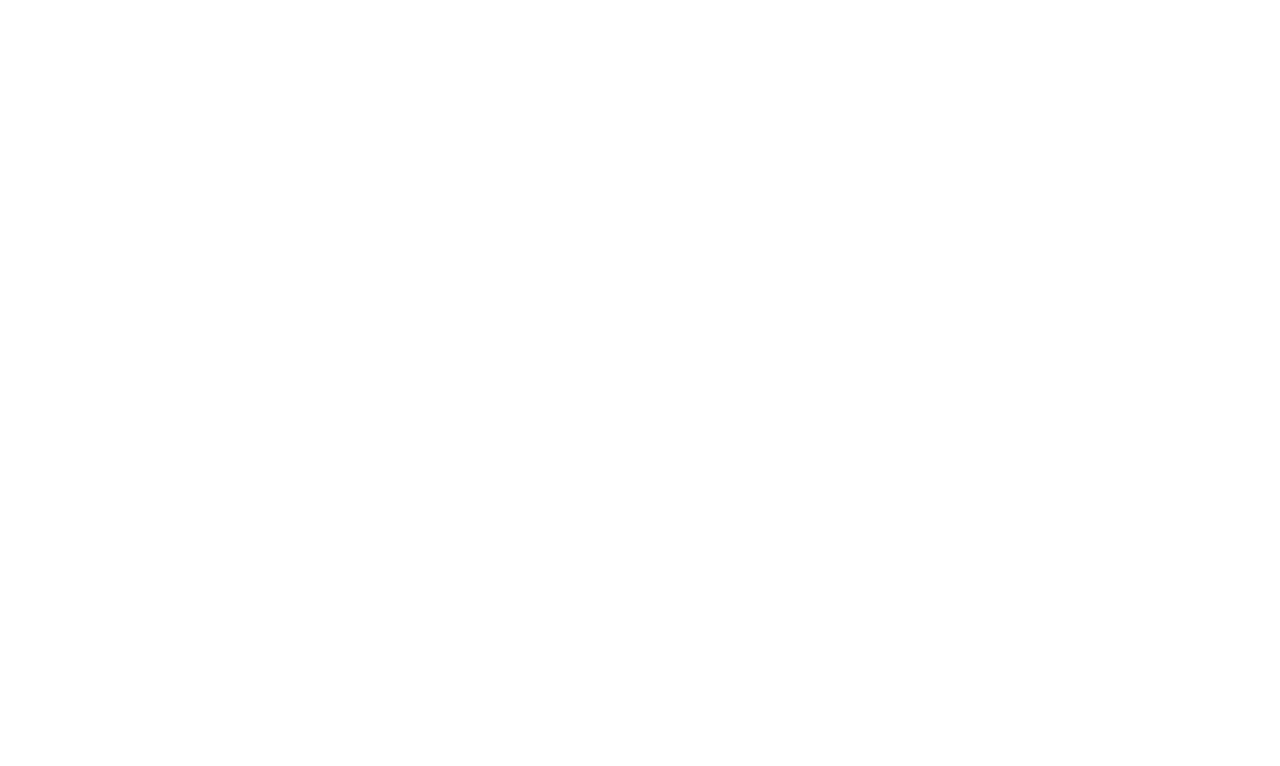
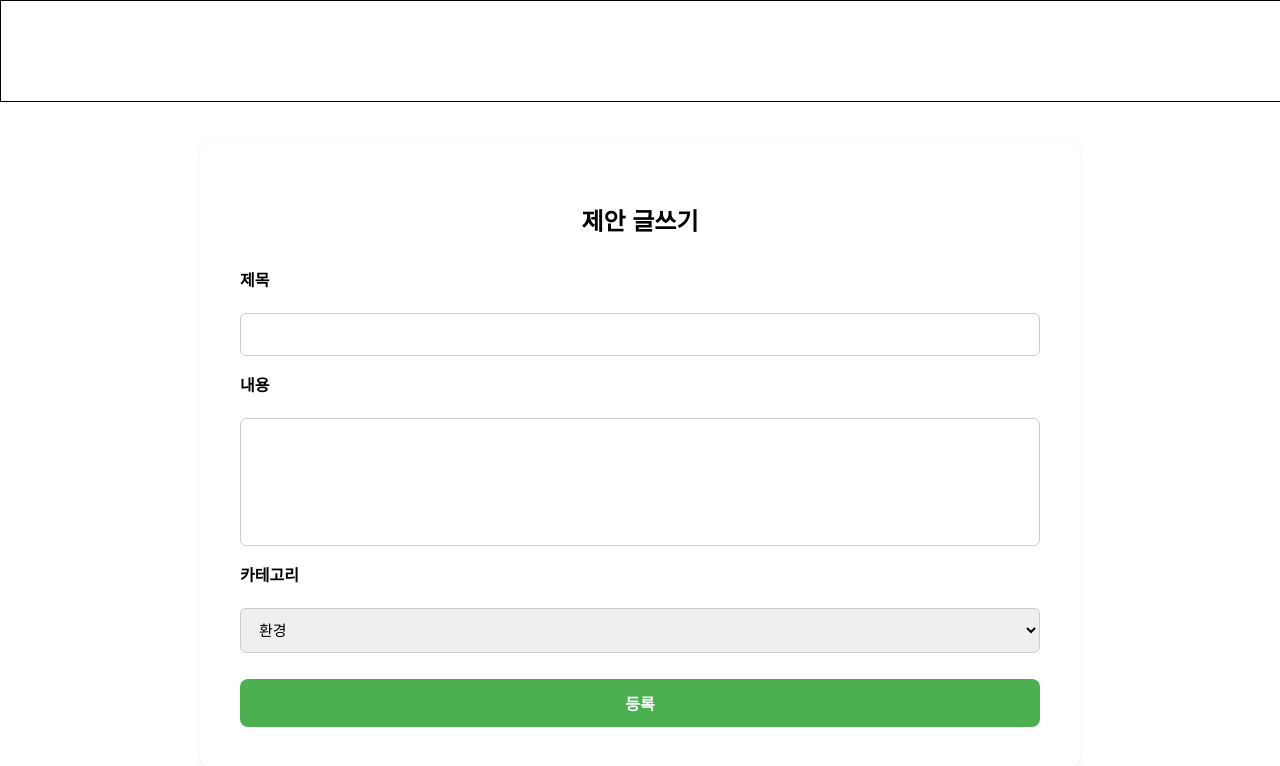
Before and after one commit to Bumjun-hub/Team_NeighFund, a React (Create React App) app in the folder Front/neighfund/: page /suggestion/write in a window 1280 px wide. Before the commit this address had no page. Shown: the top 766 px of the page. Built offline with nearby package versions, Linux system fonts and the light colour scheme.

Commit message:
06 / 23 Front backup

```diff
--- a/Front/neighfund/src/App.js
+++ b/Front/neighfund/src/App.js
@@ -3,6 +3,7 @@ import { Route, Routes } from 'react-router-dom';
 import Layout from './components/Layout';
 import MainPage from './pages/mainpage/MainPage';
 import SuggestionPage from './pages/suggestionspage/SuggestionPage';
+import SuggestionWritePage from './pages/suggestionspage/SuggestionWritePage';
 
 function App() {
   return (
@@ -11,6 +12,7 @@ function App() {
         <Route element={<Layout />}>
           <Route path="/" element={<MainPage />} />
           <Route path="/suggestion" element={<SuggestionPage />} />
+          <Route path="/suggestion/write" element={<SuggestionWritePage />} />
         </Route>
       </Routes>
     </div>
--- a/Front/neighfund/src/pages/suggestionspage/SuggestionPage.css
+++ b/Front/neighfund/src/pages/suggestionspage/SuggestionPage.css
@@ -27,14 +27,17 @@
   padding: 6px 10px;
   border-radius: 6px;
   font-size: 14px;
+  background-color: white;
+  border: 1px solid #ccc;
+  cursor: pointer;
 }
 
-.write-button {
+.suggestion-write-button {
   margin-left: auto;
-    margin-bottom: 10px;
   background-color: #4caf50;
   color: white;
   padding: 8px 14px;
+  margin-bottom: 10px;
   border: none;
   border-radius: 8px;
   font-weight: bold;
@@ -42,7 +45,7 @@
   transition: background-color 0.2s;
 }
 
-.write-button:hover {
+.suggestion-write-button:hover {
   background-color: #388e3c;
 }
 
@@ -56,55 +59,97 @@
   padding: 20px;
   border-radius: 12px;
   box-shadow: 0 2px 8px rgba(0, 0, 0, 0.05);
-    background: linear-gradient(to right, #ffffff, #e0f5ff);
-    transition: background 0.3s;
+  background: linear-gradient(to right, #ffffff 65%, #e0f5ff);
+  transition: background 1.0s, transform 0.2s ease;
   position: relative;
 }
 
+.suggestion-card:hover {
+  box-shadow: 0 4px 12px rgba(0, 0, 0, 0.1);
+  transform: translateY(-2px);
+}
+
 .suggestion-card[data-category="환경"] {
-    background: linear-gradient(to right, #ffffff, #b2dfdb);
+  background: linear-gradient(to right, #ffffff 65%, #b2dfdb);
 }
 
 .suggestion-card[data-category="교육"] {
-    background: linear-gradient(to right, #ffffff, #bbdefb);
+  background: linear-gradient(to right, #ffffff 65%, #bbdefb);
 }
 
 .suggestion-card[data-category="생활환경"] {
-    background: linear-gradient(to right , #ffffff, #f0e68c);
+  background: linear-gradient(to right, #ffffff 65%, #f0e68c);
 }
 
-.suggestion-card .category {
-    font-weight: bold;
-    margin-bottom: 10px;
+.suggestion-card .suggestion-category {
+  font-size: 14px;
+  font-weight: 600;
+  padding: 4px 12px;
+  border-radius: 20px;
   display: inline-block;
-    padding: 4px 10px;
-    border-radius: 12px;
-    font-size: 14px;
+  margin-bottom: 8px;
   color: white;
 }
 
-.suggestion-card[data-category="환경"] .category {
+.suggestion-card[data-category="환경"] .suggestion-category {
   background-color: #4caf50;
 }
 
-.suggestion-card[data-category="교육"] .category {
+.suggestion-card[data-category="교육"] .suggestion-category {
   background-color: #2196f3;
 }
 
-.suggestion-card[data-category="생활환경"] .category {
+.suggestion-card[data-category="생활환경"] .suggestion-category {
   background-color: #ff9800;
 }
 
-.suggestion-card .meta {
+.title {
+  font-size: 18px;
+  font-weight: bold;
+  margin-bottom: 8px;
+}
+
+.suggestion-content {
+  font-size: 15px;
+  color: #333;
+  line-height: 1.4;
+}
+
+.suggestion-card .suggestion-meta {
   margin-top: 10px;
   display: flex;
   justify-content: space-between;
   font-size: 14px;
 }
 
-.status {
+.suggestion-status {
   background-color: #cde0f5;
   padding: 2px 8px;
   border-radius: 8px;
   font-weight: 600;
 }
+
+@media (max-width: 768px) {
+  .filters {
+    flex-direction: column;
+    align-items: flex-start;
+  }
+
+  .suggestion-card {
+    padding: 16px;
+  }
+
+  .title {
+    font-size: 16px;
+  }
+
+  .suggestion-content {
+    font-size: 14px;
+  }
+
+  .title, .suggestion-content {
+  white-space: nowrap;
+  overflow: hidden;
+  text-overflow: ellipsis;
+}
+}
--- a/Front/neighfund/src/pages/suggestionspage/SuggestionPage.js
+++ b/Front/neighfund/src/pages/suggestionspage/SuggestionPage.js
@@ -1,14 +1,18 @@
 import dummydata from "../../datas/dummydata";
 
 // SuggestionPage.js
-import React, { useState } from 'react';
+import { useState } from 'react';
 import './SuggestionPage.css'; // 스타일 분리
+import { useNavigate } from "react-router-dom";
+
 
 const SuggestionPage = () => {
     const [categoryFilter, setCategoryFilter] = useState('전체');
     const [sortType, setSortType] = useState('최신순');
+    const [suggestions, setSuggestions] = useState(dummydata);
+    const navigate = useNavigate();
 
-    const filtered = dummydata
+    const filtered = suggestions
         .filter((item) =>
             categoryFilter === '전체' ? true : item.category === categoryFilter
         )
@@ -16,6 +20,13 @@ const SuggestionPage = () => {
             if (sortType === '공감순') return b.likes - a.likes;
             return new Date(b.date) - new Date(a.date); // 최신순
         });
+
+    const handleLike = (id) => {
+        setSuggestions((prev) =>
+            prev.map((item) =>
+                item.id === id ? { ...item, likes: item.likes + 1 } : item)
+        )
+    }
 
     return (
         <div className="suggestion-wrapper">
@@ -33,19 +44,24 @@ const SuggestionPage = () => {
                         <option value="환경">환경</option>
                         <option value="교육">교육</option>
                     </select>
+                    <button className="suggestion-write-button" onClick={() => navigate('/suggestion/write')}>제안 글쓰기</button>
                 </div>
             </div>
 
             <div className="suggestion-list">
                 {filtered.map((item) => (
                     <div key={item.id} className="suggestion-card" data-category={item.category}>
-                        <div className="category">#{item.category}</div>
+                        <div className="suggestion-category">#{item.category}</div>
                         <div className="title">{item.title}</div>
-                        <div className="content">{item.content}</div>
-                        <div className="meta">
-                            <span>♡ {item.likes}</span>
+                        <div className="suggestion-content">{item.content}</div>
+                        <div className="suggestion-meta">
+                            <span
+                                style={{ cursor: 'pointer' }}
+                                onClick={() => handleLike(item.id)}
+                            >♡ {item.likes}
+                            </span>
                             <span>{item.date}</span>
-                            <span className="status">{item.status}</span>
+                            <span className="suggestion-status">{item.status}</span>
                         </div>
                     </div>
                 ))}
--- /dev/null
+++ b/Front/neighfund/src/pages/suggestionspage/SuggestionWritePage.css
@@ -0,0 +1,55 @@
+.suggestion-write-wrapper {
+  max-width: 800px;
+  margin: 40px auto;
+  padding: 40px;
+  background-color: #ffffff;
+  border-radius: 12px;
+  box-shadow: 0 2px 10px rgba(0, 0, 0, 0.06);
+  font-family: 'Pretendard', sans-serif;
+}
+
+.suggestion-write-title {
+  text-align: center;
+  font-size: 24px;
+  font-weight: bold;
+  margin-bottom: 30px;
+}
+
+.suggestion-write-form {
+  display: flex;
+  flex-direction: column;
+  gap: 16px;
+}
+
+.suggestion-write-form label {
+  font-weight: 600;
+  margin-bottom: 6px;
+}
+
+.suggestion-write-form input,
+.suggestion-write-form textarea,
+.suggestion-write-form select {
+  padding: 12px 14px;
+  font-size: 15px;
+  border: 1px solid #ccc;
+  border-radius: 6px;
+  box-sizing: border-box;
+  resize: none;
+}
+
+.suggestion-write-submit {
+  background-color: #4caf50;
+  color: white;
+  padding: 12px;
+  font-size: 16px;
+  font-weight: bold;
+  border: none;
+  border-radius: 8px;
+  cursor: pointer;
+  transition: background-color 0.2s;
+  margin-top: 10px;
+}
+
+.suggestion-write-submit:hover {
+  background-color: #388e3c;
+}
--- /dev/null
+++ b/Front/neighfund/src/pages/suggestionspage/SuggestionWritePage.js
@@ -0,0 +1,58 @@
+// SuggestionWritePage.js
+import React, { useState } from 'react';
+import './SuggestionWritePage.css';
+
+const SuggestionWritePage = () => {
+  const [form, setForm] = useState({
+    title: '',
+    content: '',
+    category: '환경',
+  });
+
+  const handleChange = (e) => {
+    const { name, value } = e.target;
+    setForm({ ...form, [name]: value });
+  };
+
+  const handleSubmit = (e) => {
+    e.preventDefault();
+    console.log('제출된 내용:', form);
+    alert('글이 등록되었습니다. (현재는 더미 상태입니다)');
+  };
+
+  return (
+    <div className="suggestion-write-wrapper">
+      <h2 className="suggestion-write-title">제안 글쓰기</h2>
+      <form onSubmit={handleSubmit} className="suggestion-write-form">
+        <label>제목</label>
+        <input
+          type="text"
+          name="title"
+          value={form.title}
+          onChange={handleChange}
+          required
+        />
+
+        <label>내용</label>
+        <textarea
+          name="content"
+          value={form.content}
+          onChange={handleChange}
+          rows="6"
+          required
+        />
+
+        <label>카테고리</label>
+        <select name="category" value={form.category} onChange={handleChange}>
+          <option value="환경">환경</option>
+          <option value="교육">교육</option>
+          <option value="생활환경">생활환경</option>
+        </select>
+
+        <button type="submit" className="suggestion-write-submit">등록</button>
+      </form>
+    </div>
+  );
+};
+
+export default SuggestionWritePage;
```
Lines whose indentation alone changed are shown as unchanged.
